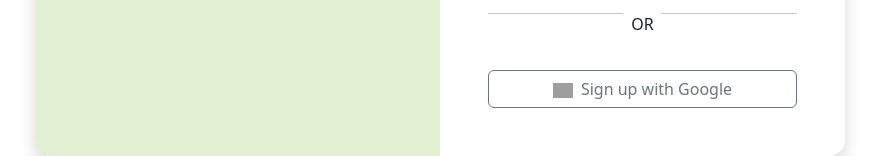
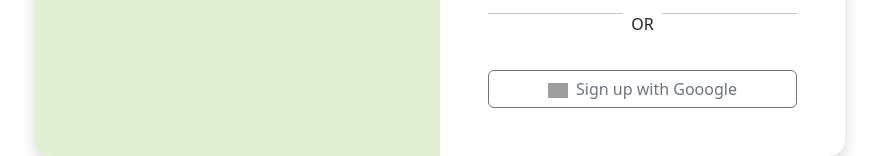
Before and after one commit to Freshkid1122/Finalproject, a React app in the folder client/: page /resturant in a window 1280 px wide. Shown: the part 666-822 px from the top of the page, without its empty margins (208-1087 px from the left). Built offline with nearby package versions, Linux system fonts and the light colour scheme; grey boxes are pictures that could not be loaded; the HTML template or start-up script is replaced by a standard one.

Commit message:
error fix

```diff
--- a/client/pages/SignupResurant.jsx
+++ b/client/pages/SignupResurant.jsx
@@ -216,7 +216,7 @@ const SignupResurant = () => {
                   width="20"
                   className="me-2"
                 />
-                Sign up with Google
+                Sign up with Gooogle
               </button>
             </div>
           </div>
```
